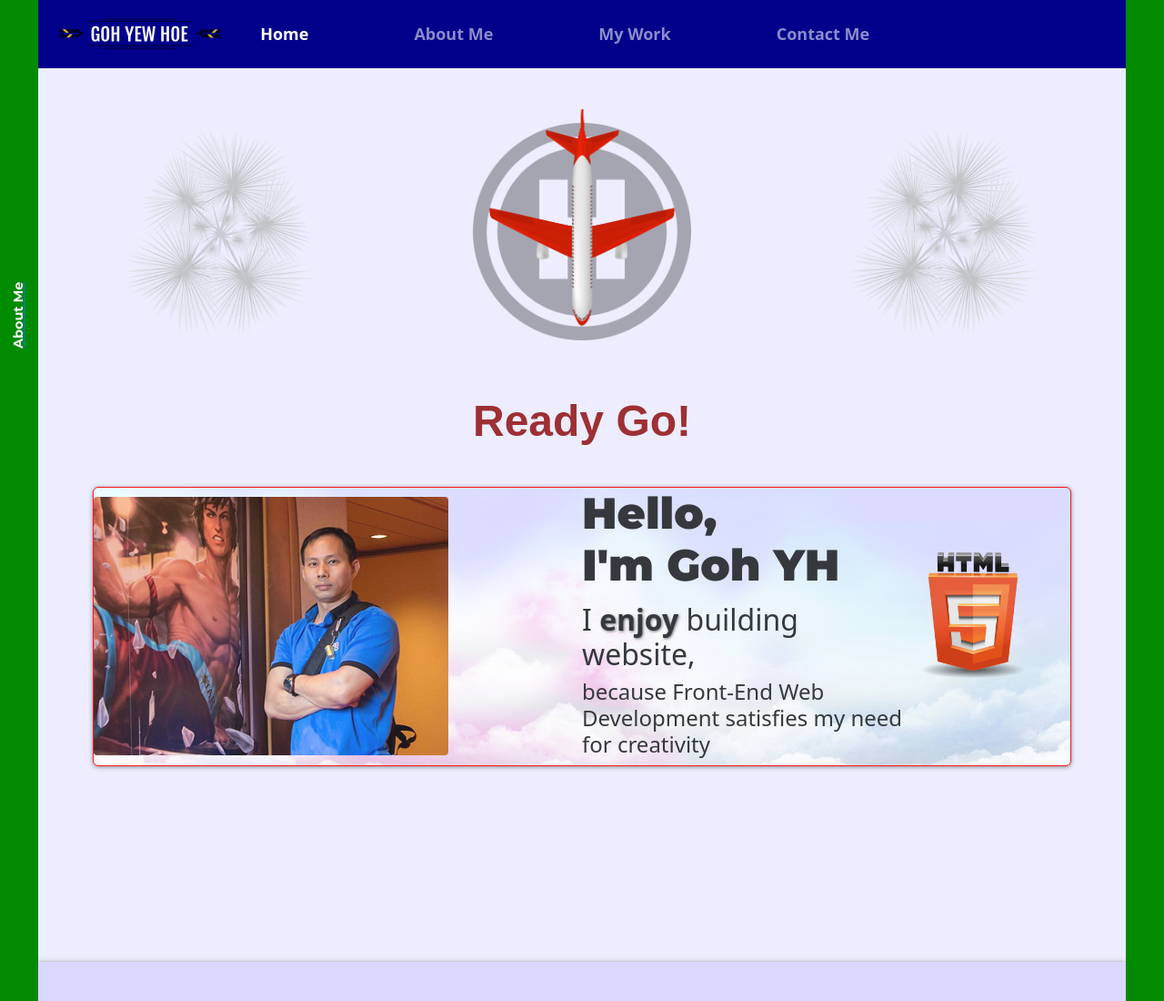
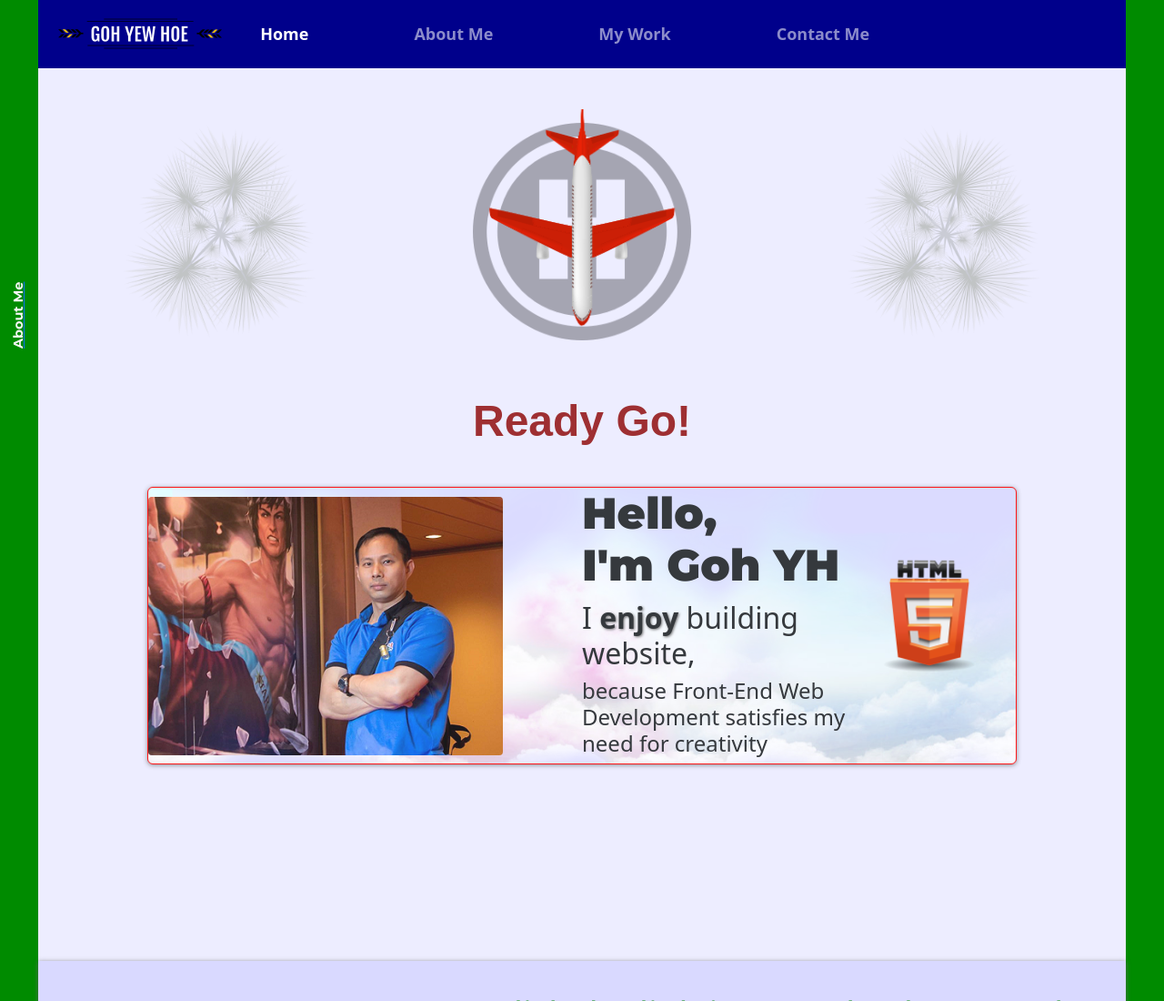
Before and after one commit to GohYH/yhgohportfolio, a website: page dist/index.html in a window 1280 px wide. Shown: the top 1100 px of the page at 91% size. Drawn offline with nearby package versions, Linux system fonts and the light colour scheme.

Commit message:
change text

```diff
--- a/dist/index.css
+++ b/dist/index.css
@@ -144,7 +144,29 @@ margin: 5% 0;
     text-decoration: none;
 
 }
-    /* media queries showcase - End */
+
+.showcase-container{
+    width: 80%;
+    background: var(--card_paleBlue2);
+    border: 1px solid red;
+    box-shadow: var(--shadow);
+    border-radius: 6px;
+    margin: 18% auto;
+    display: grid;
+    grid-template-columns: 3fr 2fr 1fr;
+    grid-template-rows: 1fr;
+    justify-content: space-around;
+
+    align-items: center;
+    /* for plane fly under */
+    position: relative;
+    z-index:1;
+    opacity:0.9;
+background-image: url(img/cloud_one.png);
+background-position: center;
+background-size: cover;
+background-repeat: repeat;
+}
 
     /* html img size reduced */
     .showcase-img-right img{
@@ -476,32 +498,6 @@ font-family: monserrate, sans-serif;
 }
 
 
-/* media queries showcase - start */
-@media only screen and (max-width: 2000px) {
-    .showcase-container{
-        width:90%;
-        background: var(--card_paleBlue2);
-        border: 1px solid red;
-        box-shadow: var(--shadow);
-        border-radius: 6px;
-        /* overflow: hidden; */
-        margin: 18% auto;
-        display: grid;
-        /* grid: 3 cols */
-        grid-template-columns: 3fr 2fr 1fr;
-        grid-template-rows: 1fr;
-        align-items: center;
-                /* for plane fly under */
-        position: relative;
-        z-index:1;
-        opacity:0.9;
-    background-image: url(img/cloud_one.png);
-    background-position: center;
-    background-size: cover;
-    background-repeat: repeat;
-    }
-
-}
 
 @media only screen and (max-width:1200px) {
     /* index.js */
@@ -547,13 +543,14 @@ font-family: monserrate, sans-serif;
         .sideNav p{
             font-size: 0.7em;
         }
+
         .showcase-container{
             overflow: hidden;
             display: grid;
             justify-items: center;
-            /* grid: 3 cols */
             grid-template-columns: 1fr;
             row-gap: 3%;
+
         }
         .portrait-left{
             margin-top: 5%;
@@ -641,7 +638,7 @@ font-family: monserrate, sans-serif;
             grid-template-columns: 1fr;
             justify-items: center;
             row-gap:0.5em;
-            width:100%;
+            /* width:100%;  */
         }
 
         /*AboutMe page*/
```
Also changed, not shown: dist/aboutMe.html (+1 -1 lines), dist/index.html (+1 -1 lines).
